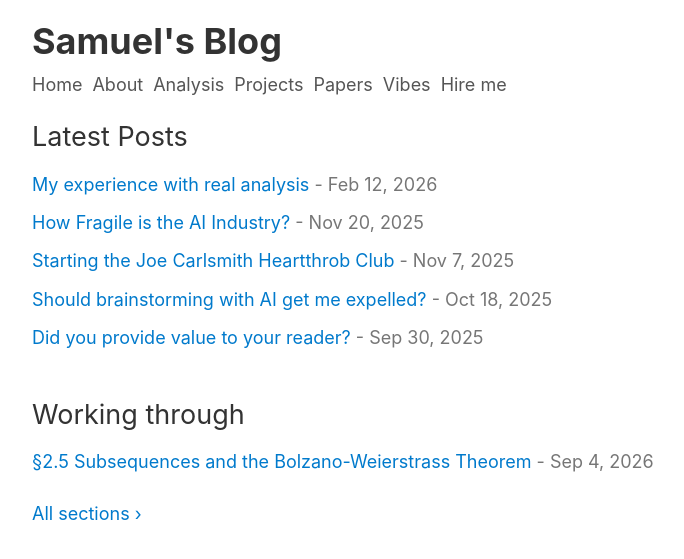
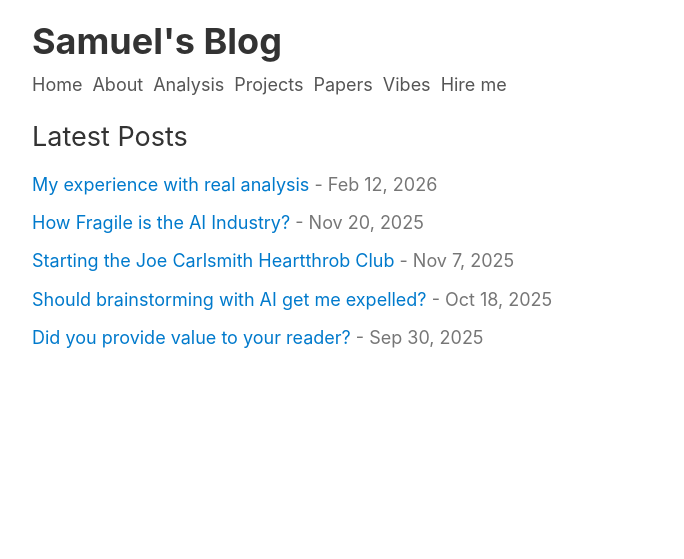
Before and after one commit to sacchen/sacchen.github.io, a Jekyll site: the page built from index.md, in a window 1280 px wide. Shown: the top 559 px of the page, without its empty margins (208-892 px from the left). Built offline with Jekyll 4.4.1, drawn with Linux system fonts in a browser that asks for light colours.

Commit message:
Keep the home page to posts only
index.md listed the five most recent analysis sections in a second list
below the posts. Solutions are reachable from the nav and from
/math/analysis/, so the home page returns to listing posts alone.

The file is restored to its content at eadfdfa, before the analysis
section was added.

Co-Authored-By: Claude Opus 5 <noreply@anthropic.com>

```diff
--- a/index.md
+++ b/index.md
@@ -12,24 +12,3 @@ title: Home
   </li>
   {% endfor %}
 </ul>
-
-{% comment %}
-  Solutions land weekly and posts land every couple of months, so a home page
-  that showed only posts would look dormant during the stretch the site is most
-  active. Capped at five and kept in its own list: an essay and "2.6" in one
-  stream makes the essay look small and the section look inflated.
-{% endcomment %}
-{% assign recent = site.analysis | sort: "date" | reverse %}
-{% if recent.size > 0 %}
-## Working through
-
-<ul class="index">
-  {% for s in recent limit: 5 %}
-  <li>
-    <a href="{{ s.url }}">&sect;{{ s.section }} {{ s.title }}</a><span class="index-date">{{ s.date | date: "%b %-d, %Y" }}</span>
-  </li>
-  {% endfor %}
-</ul>
-
-<p><a href="/math/analysis/">All sections &rsaquo;</a></p>
-{% endif %}
```
